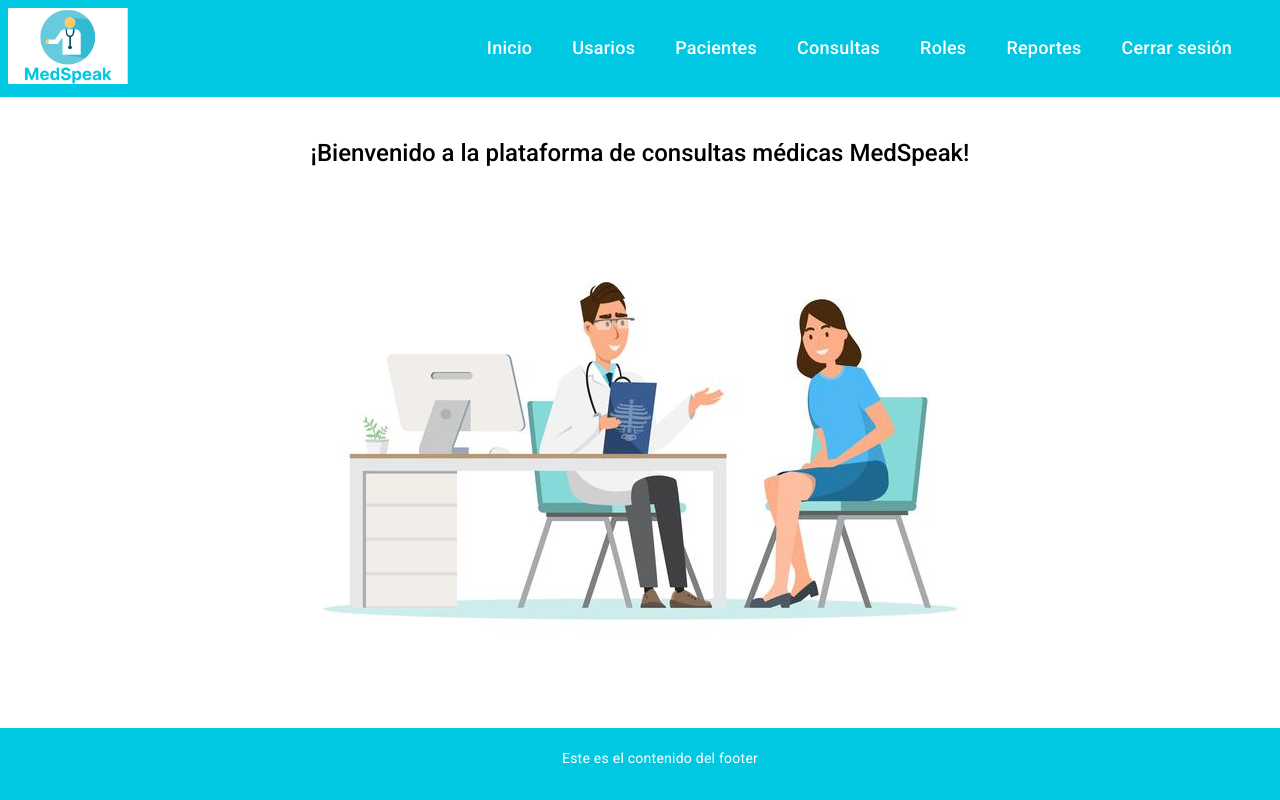
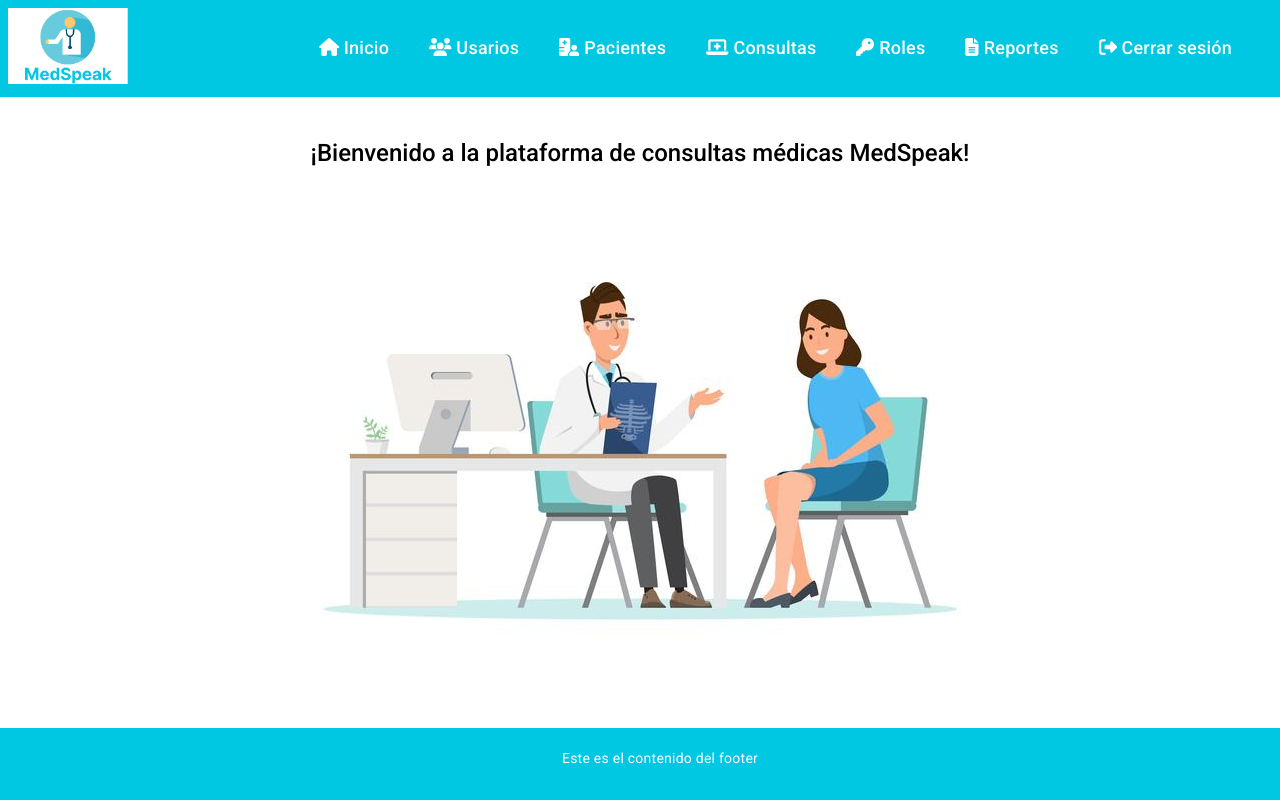
Before and after one commit to JOALORMO1996/MEDSPEAK-FRONTEND, an Angular app: page /inicio in a window 1280 px wide. Built offline with nearby package versions, Linux system fonts and the light colour scheme; sample sign-in values are in the browser's storage.

Commit message:
se agregan iconos al nav

```diff
--- a/src/app/components/nav/nav.component.html
+++ b/src/app/components/nav/nav.component.html
@@ -10,13 +10,13 @@
       </div>
 
     <ul [ngClass]="{'show': isMenuOpen}">
-      <li><a routerLink="/inicio">Inicio</a></li>
-      <li><a routerLink="/usuarios">Usarios</a></li>
-      <li><a routerLink="/pacientes">Pacientes</a></li>
-      <li><a routerLink="#">Consultas</a></li>
-      <li><a routerLink="#">Roles</a></li>
-      <li><a routerLink="#">Reportes</a></li>
-      <li class="logout"><a (click)="logout()">Cerrar sesión</a></li>
+      <li><a routerLink="/inicio"><fa-icon [icon]="inicio" style="color: #ffffff;"></fa-icon> Inicio</a></li>
+      <li><a routerLink="/usuarios"><fa-icon [icon]="usuarios" style="color: #ffffff;"></fa-icon> Usarios</a></li>
+      <li><a routerLink="/pacientes"><fa-icon [icon]="pacientes" style="color: #ffffff;"></fa-icon> Pacientes</a></li>
+      <li><a routerLink="#"><fa-icon [icon]="consultas" style="color: #ffffff;"></fa-icon> Consultas</a></li>
+      <li><a routerLink="#"><fa-icon [icon]="roles" style="color: #ffffff;"></fa-icon> Roles</a></li>
+      <li><a routerLink="#"><fa-icon [icon]="reportes" style="color: #ffffff;"></fa-icon> Reportes</a></li>
+      <li class="logout"><a (click)="logout()"><fa-icon [icon]="salir" style="color: #ffffff;"></fa-icon> Cerrar sesión</a></li>
     </ul>
 
   </nav>
--- a/src/app/components/nav/nav.component.scss
+++ b/src/app/components/nav/nav.component.scss
@@ -23,10 +23,6 @@ nav {
     font-size: 18px;
   }
 
-  a:hover {
-    color: #ff0000;
-  }
-
 
   .logo {
     margin-right: 20px;
@@ -45,8 +41,7 @@ nav {
 
 
   nav li:hover a {
-    background-color: #FFFFFF;
-    color: #00C7E2;
+    color: #ffffff;
     padding: 10px;
     transition: background-color 0.3s, color 0.3s;
   }
--- a/src/app/components/nav/nav.component.ts
+++ b/src/app/components/nav/nav.component.ts
@@ -1,6 +1,7 @@
 import { Component } from '@angular/core';
 import { LoginService } from '../../services/login.service';
 import { Router } from '@angular/router';
+import { faHouse, faUsers, faHospitalUser, faLaptopMedical, faKey, faFileLines, faRightFromBracket } from '@fortawesome/free-solid-svg-icons';
 
 @Component({
   selector: 'app-nav',
@@ -8,6 +9,22 @@ import { Router } from '@angular/router';
   styleUrls: ['./nav.component.scss']
 })
 export class NavComponent {
+
+//iconos
+inicio = faHouse;
+usuarios = faUsers;
+pacientes = faHospitalUser;
+consultas = faLaptopMedical;
+roles = faKey;
+reportes = faFileLines;
+salir = faRightFromBracket;
+
+isHovered = false;
+
+onIconHover(isHovered: boolean): void {
+  this.isHovered = isHovered;
+}
+
   isMenuOpen: boolean = false;
 
   constructor(private router: Router, private loginService: LoginService) {}
--- a/src/styles.scss
+++ b/src/styles.scss
@@ -162,6 +162,7 @@ table {
 }
 
 
+
 //Responsive
 
 
```
